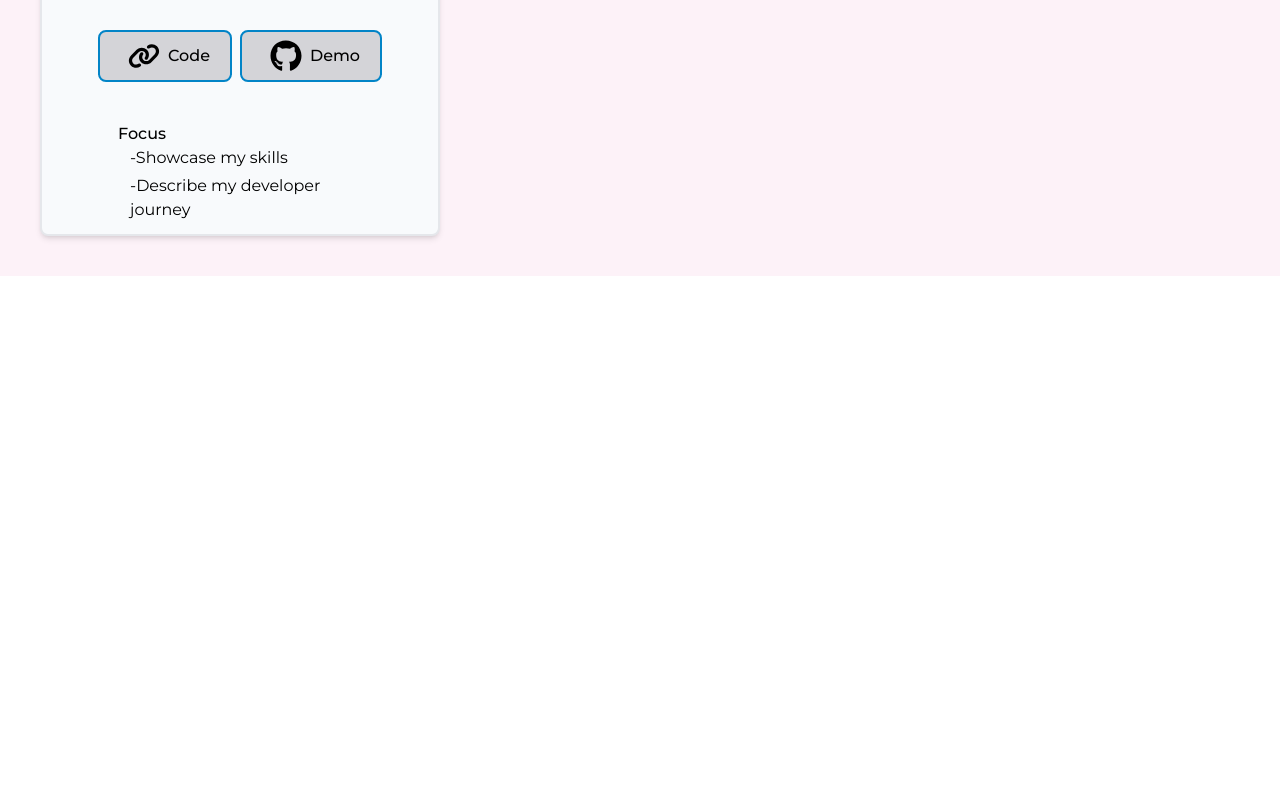
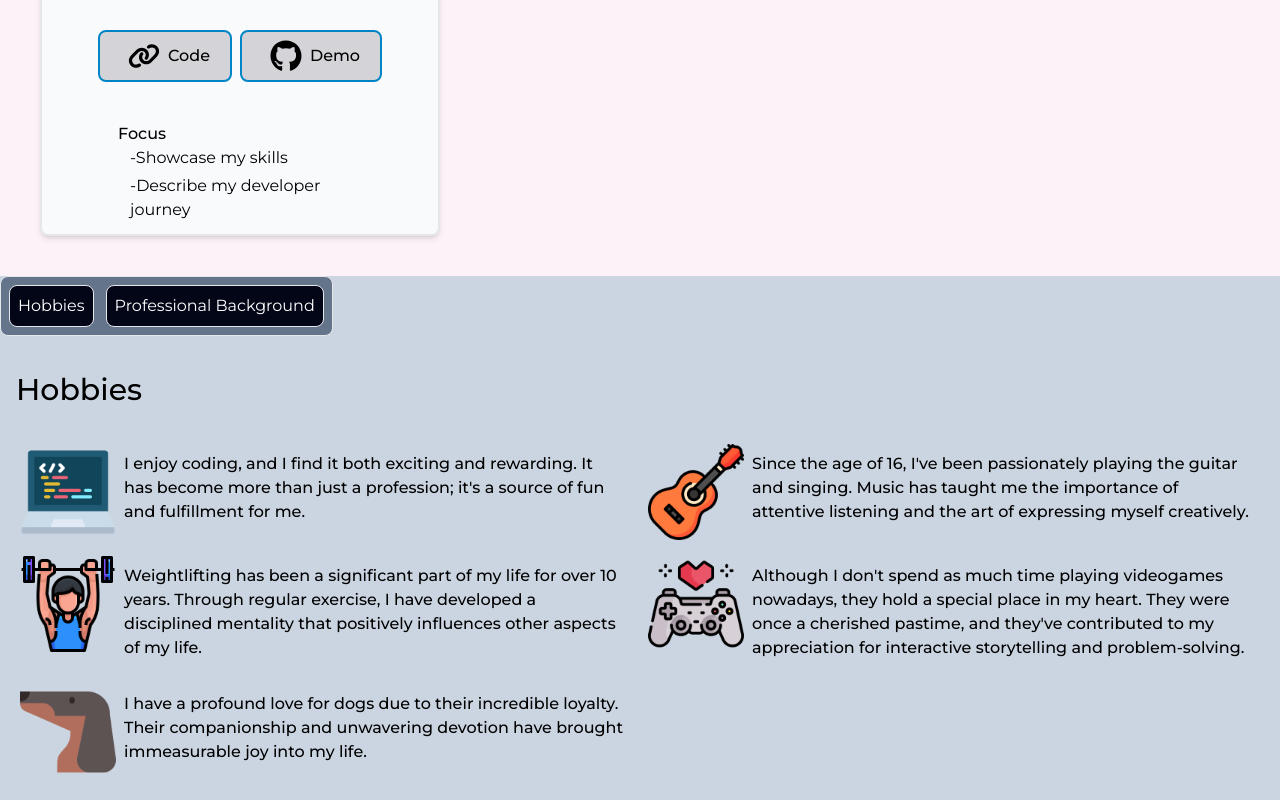
Before and after one commit to JuanP-VT/developer-page, a Next.js app: page / in a window 1280 px wide. Shown: the part 10848-11648 px from the top of the page. Before the commit the page ends 11124 px from the top, so only its background shows below. Built offline with nearby package versions, Linux system fonts and the light colour scheme.

Commit message:
ADD - AboutMe Section

```diff
--- /dev/null
+++ b/app/components/About me/AboutMeNav.tsx
@@ -0,0 +1,26 @@
+type Props = {
+  setCurrentSection: React.Dispatch<
+    React.SetStateAction<"hobbies" | "background">
+  >;
+};
+
+function AboutMeNav({ setCurrentSection }: Props) {
+  return (
+    <div className=" absolute top-0 flex gap-3 rounded-lg border bg-slate-500 p-2 text-white">
+      <button
+        className="rounded-lg border bg-slate-950 p-2 text-xs hover:bg-sky-950 sm:text-base"
+        onClick={() => setCurrentSection("hobbies")}
+      >
+        Hobbies
+      </button>
+      <button
+        className="rounded-lg border bg-slate-950 p-2 text-xs hover:bg-sky-950 sm:text-base"
+        onClick={() => setCurrentSection("background")}
+      >
+        Professional Background
+      </button>
+    </div>
+  );
+}
+
+export default AboutMeNav;
--- /dev/null
+++ b/app/components/About me/AboutMeSection.tsx
@@ -0,0 +1,18 @@
+import { useState } from "react";
+import Hobbies from "./Hobbies";
+import AboutMeNav from "./AboutMeNav";
+import Background from "./Background";
+
+function AboutMeSection() {
+  const [currentSection, setCurrentSection] = useState<
+    "hobbies" | "background"
+  >("hobbies");
+  return (
+    <section className="flex-w relative bg-slate-300 pt-20">
+      <AboutMeNav setCurrentSection={setCurrentSection} />
+      {currentSection === "hobbies" ? <Hobbies /> : <Background />}
+    </section>
+  );
+}
+
+export default AboutMeSection;
--- a/app/page.tsx
+++ b/app/page.tsx
@@ -1,5 +1,6 @@
 "use client";
 
+import AboutMeSection from "./components/About me/AboutMeSection";
 import GreetingsSection from "./components/Greetings/GreetingsSection";
 import ProjectsSection from "./components/Projects/ProjectsSection";
 import TechStackSection from "./components/Tech stack/TechStackSection";
@@ -10,6 +11,7 @@ export default function Home() {
       <GreetingsSection />
       <TechStackSection />
       <ProjectsSection />
+      <AboutMeSection />
     </main>
   );
 }
```
